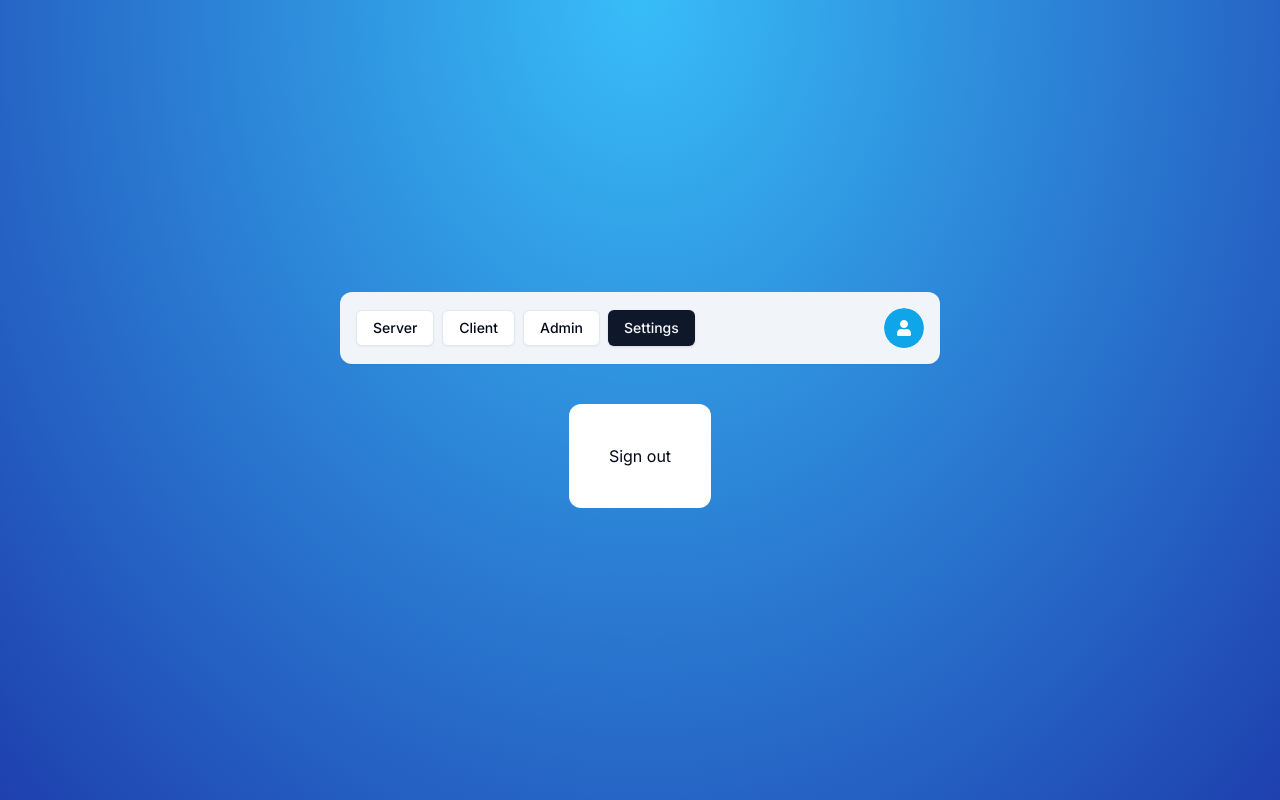
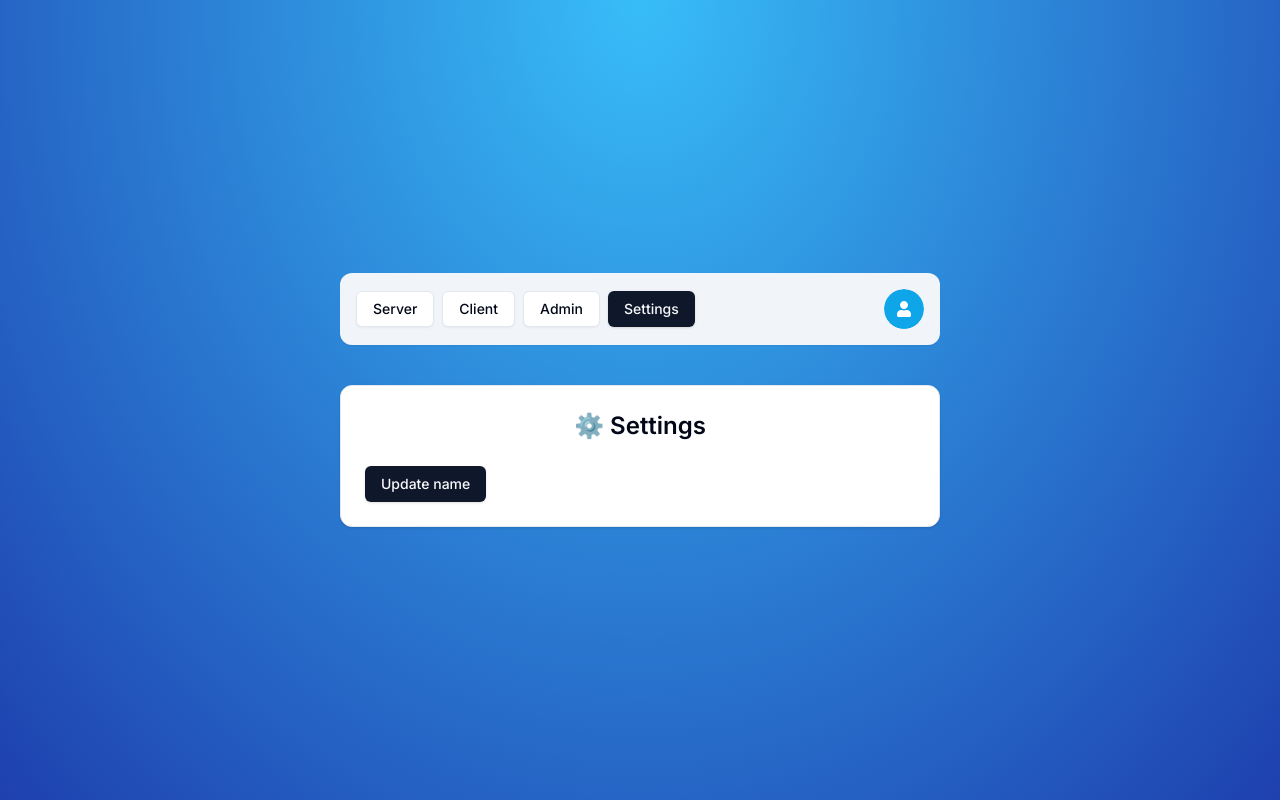
Before and after one commit to MJonny4/Next.js-Auth, a Next.js app: page /settings in a window 1280 px wide. Built offline with nearby package versions, Linux system fonts and the light colour scheme; no server answers.

Commit message:
Refactor settings page and authentication logic

```diff
--- /dev/null
+++ b/actions/settings.ts
@@ -0,0 +1,37 @@
+'use server'
+
+import { db } from '@/lib/db'
+import * as z from 'zod'
+
+import { getUserById } from '@/data/user'
+import { currentUser } from '@/hooks/auth'
+import { SettingsSchema } from '@/schemas'
+
+export const settings = async (values: z.infer<typeof SettingsSchema>) => {
+    const user = await currentUser()
+    if (!user) {
+        return {
+            error: 'User not found',
+        }
+    }
+
+    const dbUser = await getUserById(user?.id)
+    if (!dbUser) {
+        return {
+            error: 'User not authorized',
+        }
+    }
+
+    await db.user.update({
+        where: {
+            id: user.id,
+        },
+        data: {
+            ...values,
+        },
+    })
+
+    return {
+        success: 'Settings updated',
+    }
+}
--- a/app/(protected)/settings/page.tsx
+++ b/app/(protected)/settings/page.tsx
@@ -1,16 +1,37 @@
 'use client'
 
-import logout from '@/actions/logout'
-import { useCurrentUser } from '@/hooks/use-current-user'
+import { settings } from '@/actions/settings'
+import { Button } from '@/components/ui/button'
+import { Card, CardContent, CardHeader } from '@/components/ui/card'
+import { useSession } from 'next-auth/react'
+import { useTransition } from 'react'
 
 export default function SettingsPage() {
-    const user = useCurrentUser()
+    const [isPending, startTransition] = useTransition()
+    const { update } = useSession()
+
+    const handleOnClick = () => {
+        startTransition(() => {
+            settings({
+                name: 'New Name!',
+            }).then(() => {
+                update()
+            })
+        })
+    }
 
     return (
-        <div className='bg-white p-10 rounded-xl'>
-            <button type='button' onClick={logout}>
-                Sign out
-            </button>
-        </div>
+        <Card className='w-[600px]'>
+            <CardHeader>
+                <p className='text-2xl font-semibold text-center'>
+                    ⚙️ Settings
+                </p>
+            </CardHeader>
+            <CardContent>
+                <Button onClick={handleOnClick} disabled={isPending}>
+                    Update name
+                </Button>
+            </CardContent>
+        </Card>
     )
 }
--- a/auth.ts
+++ b/auth.ts
@@ -73,6 +73,11 @@ export const {
                     token.isTwoFactorEnabled as boolean
             }
 
+            if (session.user) {
+                session.user.name = token.name as string
+                session.user.email = token.email as string
+            }
+
             return session
         },
         async jwt({ token }) {
@@ -81,6 +86,8 @@ export const {
             const existingUser = await getUserById(token.sub)
             if (!existingUser) return token
 
+            token.name = existingUser.name
+            token.email = existingUser.email
             token.role = existingUser.role
             token.isTwoFactorEnabled = existingUser.isTwoFactorEnabled
 
--- a/schemas/index.ts
+++ b/schemas/index.ts
@@ -1,4 +1,8 @@
 import * as z from 'zod'
+
+export const SettingsSchema = z.object({
+    name: z.optional(z.string()),
+})
 
 export const NewPasswordSchema = z.object({
     password: z.string().min(6, {
```
Also changed, not shown: data/account.ts (added, +15 -0 lines).
